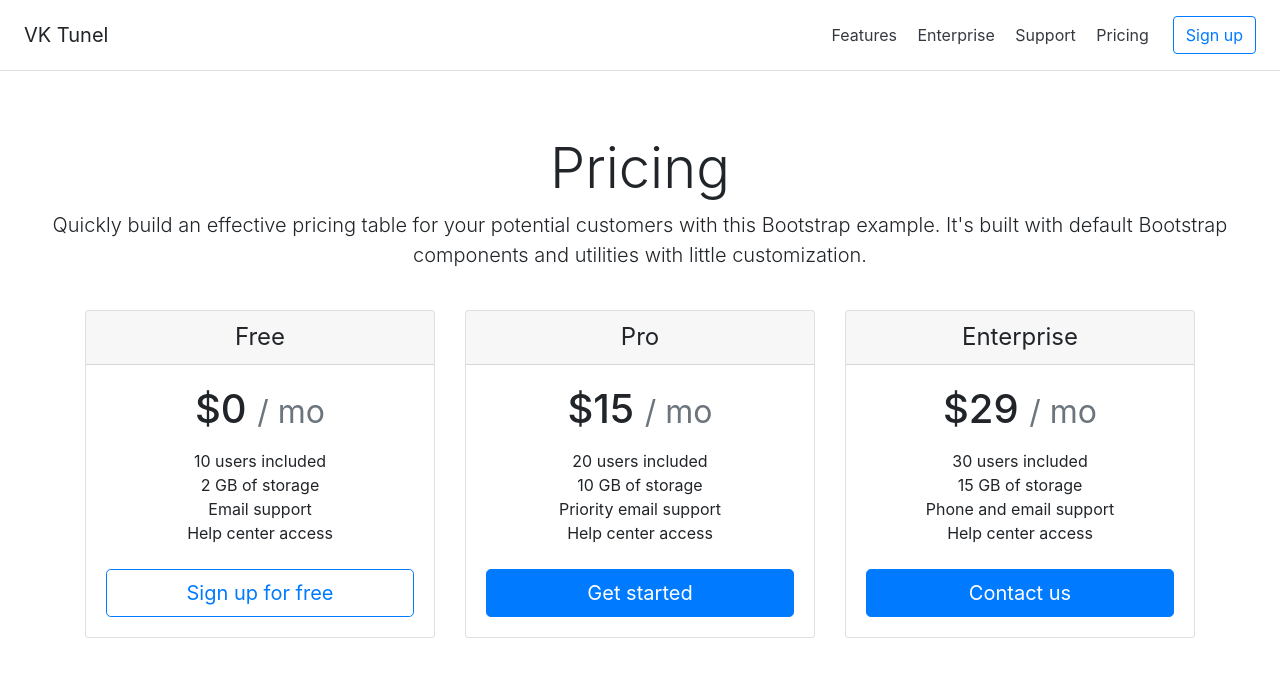
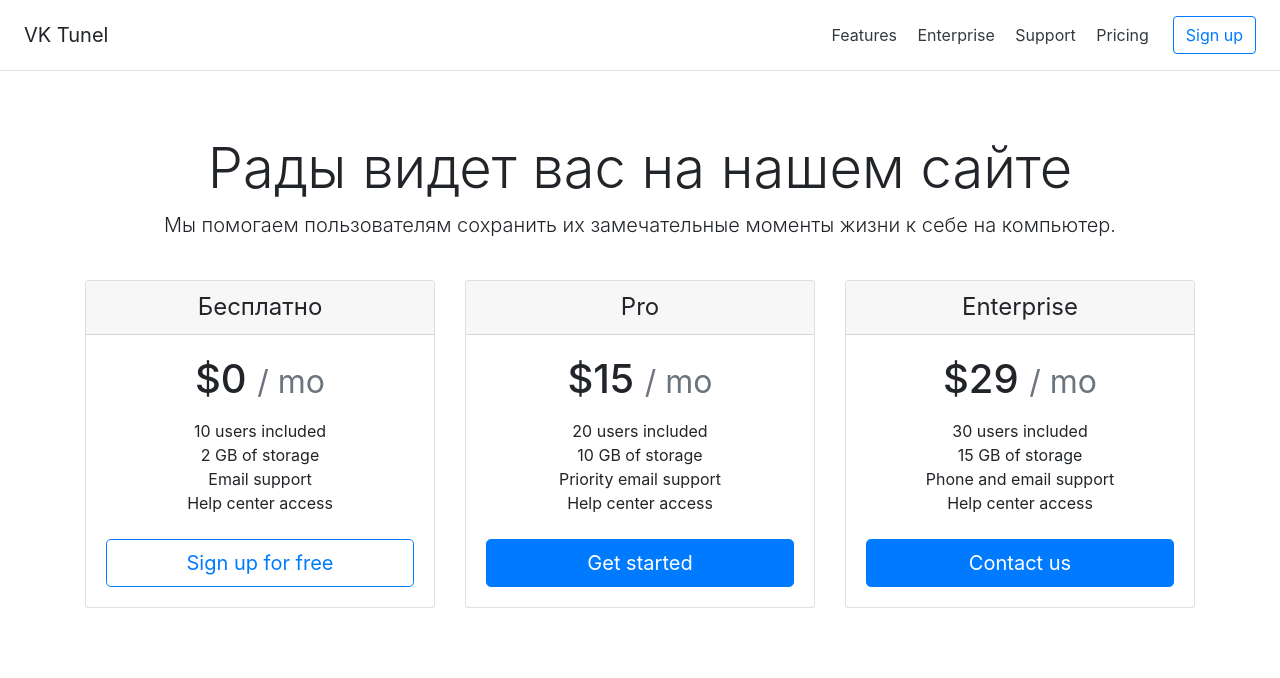
Before and after one commit to kuziukov/vktunel, a Flask app: page / in a window 1280 px wide. Shown: the top 678 px of the page. Run offline with Flask 2, Linux system fonts and the light colour scheme; some libraries are stand-ins or nearby versions.

Commit message:
small fixes

```diff
--- a/src/web/templates/album_page.html
+++ b/src/web/templates/album_page.html
@@ -44,10 +44,10 @@
           <svg class="bd-placeholder-img mr-2 rounded" width="32" height="32" xmlns="http://www.w3.org/2000/svg" preserveAspectRatio="xMidYMid slice" focusable="false" role="img" aria-label="Placeholder: 32x32"><title>Placeholder</title><rect width="100%" height="100%" fill="#007bff"/><text x="50%" y="50%" fill="#007bff" dy=".3em">32x32</text></svg>
           <div class="media-body pb-3 mb-0 small lh-125 border-bottom border-gray">
             <div class="d-flex justify-content-between align-items-center w-100">
-              <strong class="text-gray-dark">Full Name</strong>
-              <a href="#">Follow</a>
+              <strong class="text-gray-dark">Название альбома</strong>
+              <a href="#">Скачать</a>
             </div>
-            <span class="d-block">@username</span>
+            <span class="d-block">Описание альбома, возможно количество фотографий и еще что-то</span>
           </div>
         </div>
         <div class="media text-muted pt-3">
--- a/src/web/templates/index.html
+++ b/src/web/templates/index.html
@@ -32,15 +32,15 @@
     </div>
 
     <div class="pricing-header px-3 py-3 pt-md-5 pb-md-4 mx-auto text-center">
-      <h1 class="display-4">Pricing</h1>
-      <p class="lead">Quickly build an effective pricing table for your potential customers with this Bootstrap example. It's built with default Bootstrap components and utilities with little customization.</p>
+      <h1 class="display-4">Рады видет вас на нашем сайте</h1>
+      <p class="lead">Мы помогаем пользователям сохранить их замечательные моменты жизни к себе на компьютер.</p>
     </div>
 
     <div class="container">
       <div class="card-deck mb-3 text-center">
         <div class="card mb-4 box-shadow">
           <div class="card-header">
-            <h4 class="my-0 font-weight-normal">Free</h4>
+            <h4 class="my-0 font-weight-normal">Бесплатно</h4>
           </div>
           <div class="card-body">
             <h1 class="card-title pricing-card-title">$0 <small class="text-muted">/ mo</small></h1>
```
